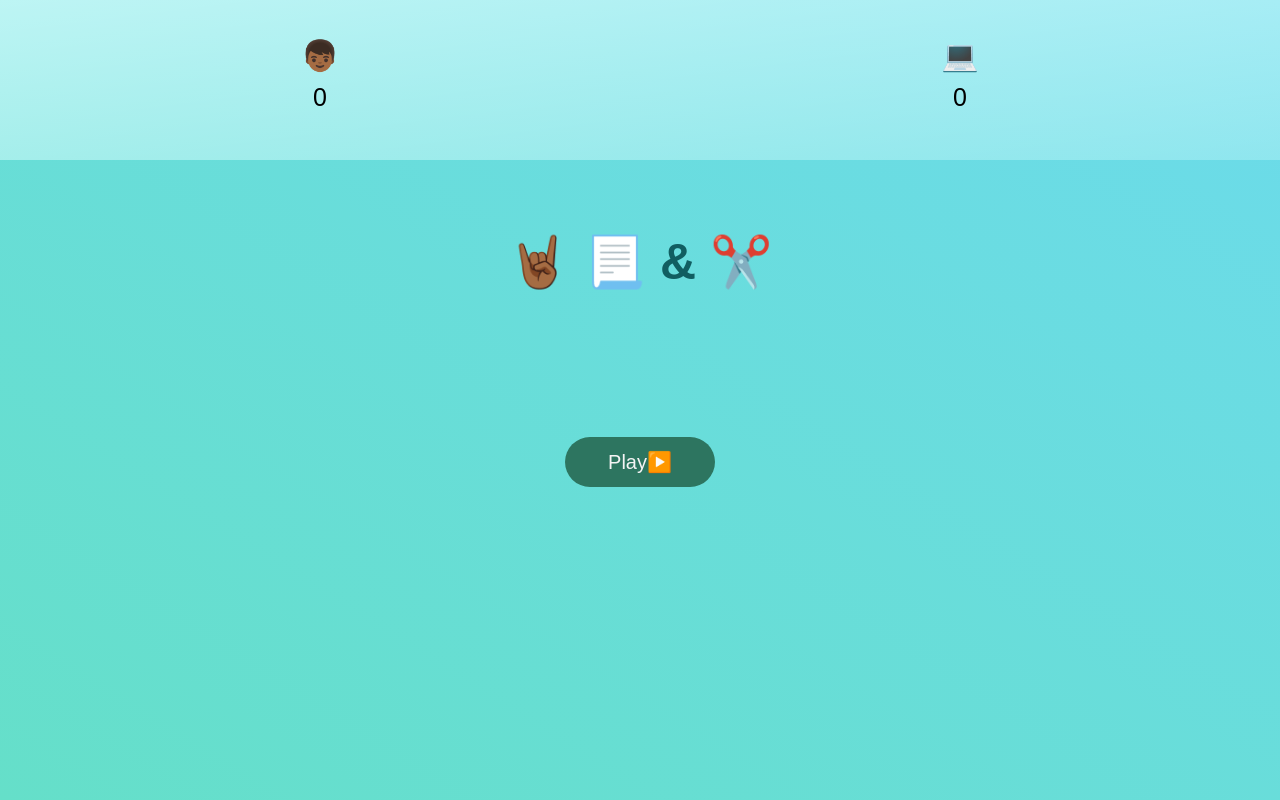
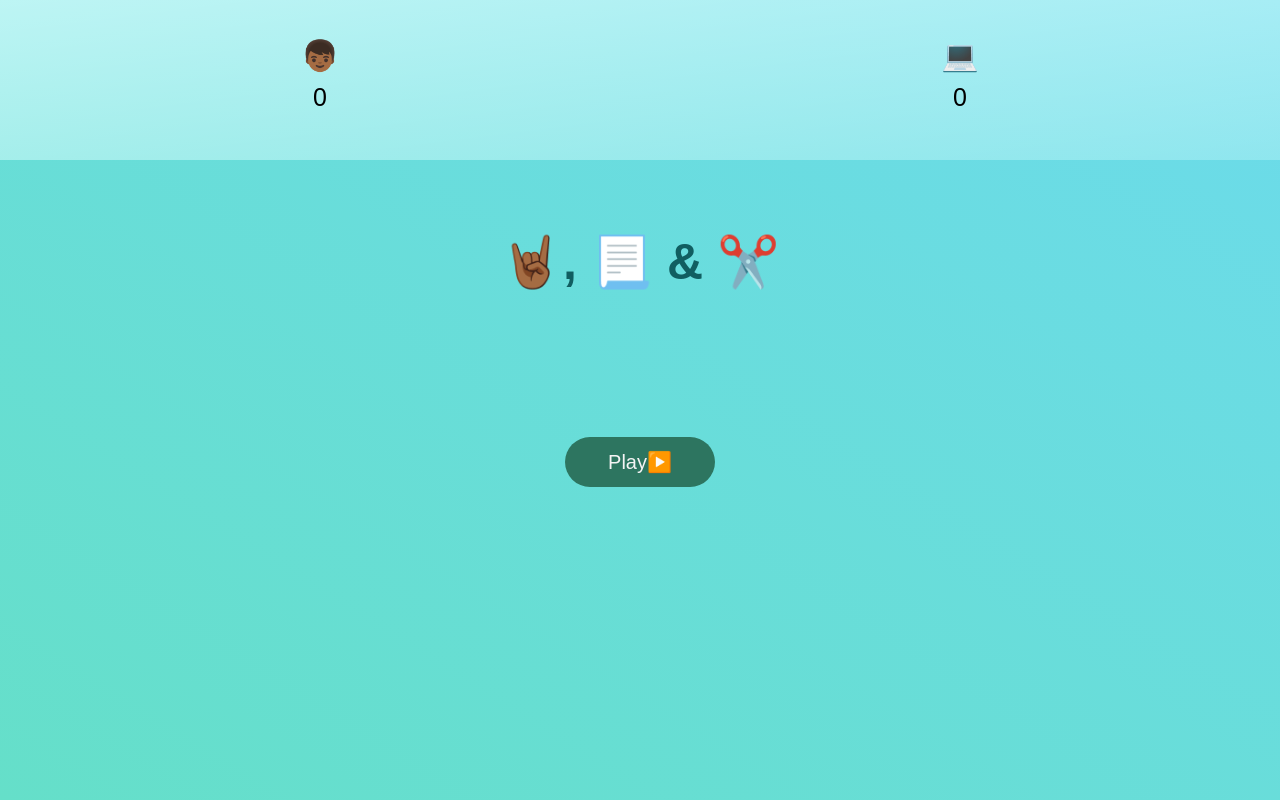
Before and after one commit to Sumanmali019/frist-projects-, a plain HTML site: page index.html in a window 1280 px wide. Drawn offline with Linux system fonts and the light colour scheme.

Commit message:
Update index.html

```diff
--- a/index.html
+++ b/index.html
@@ -24,7 +24,7 @@
         </div>
         </div>
         <div class="intro">
-          <h1>🤘🏾 📃 & ✂️</h1>
+          <h1>🤘🏾, 📃 & ✂️</h1>
           <button>Play▶️</button>
         </div>
         <div class="match fadeOut">
```
